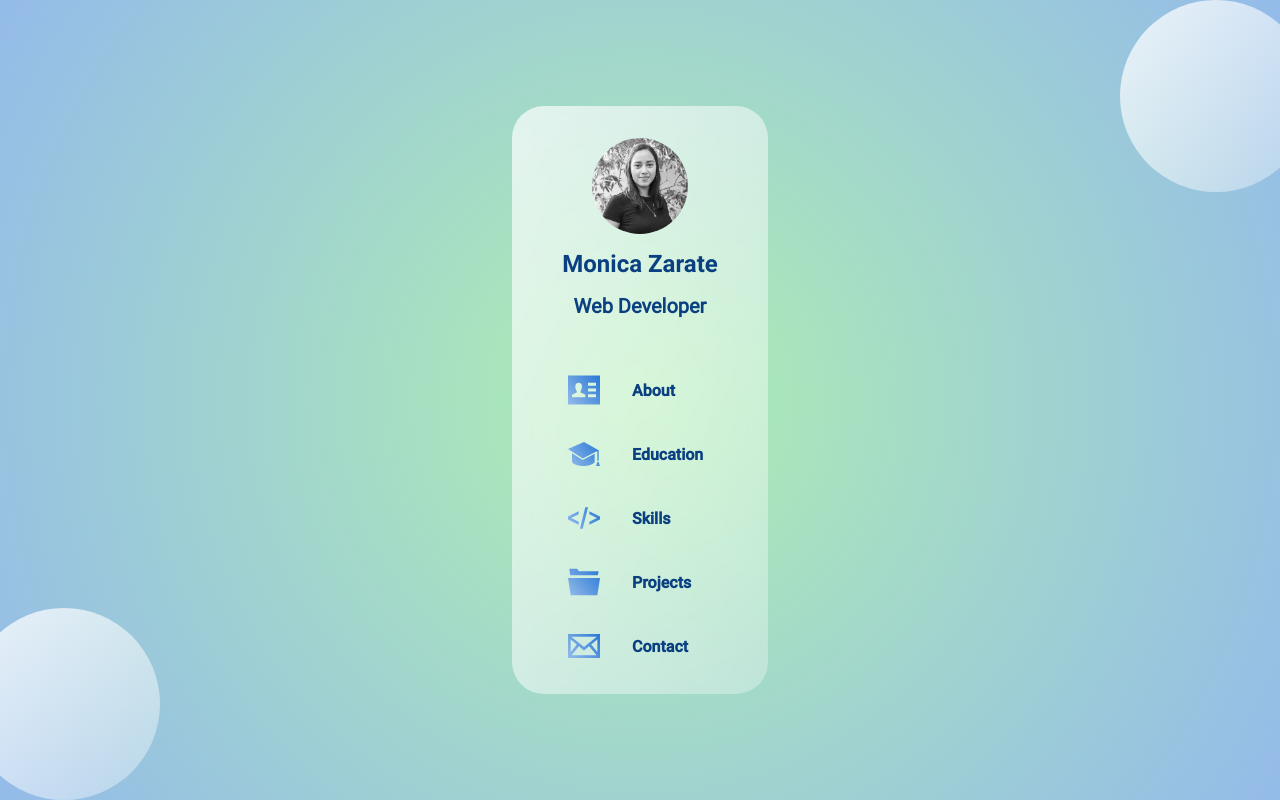
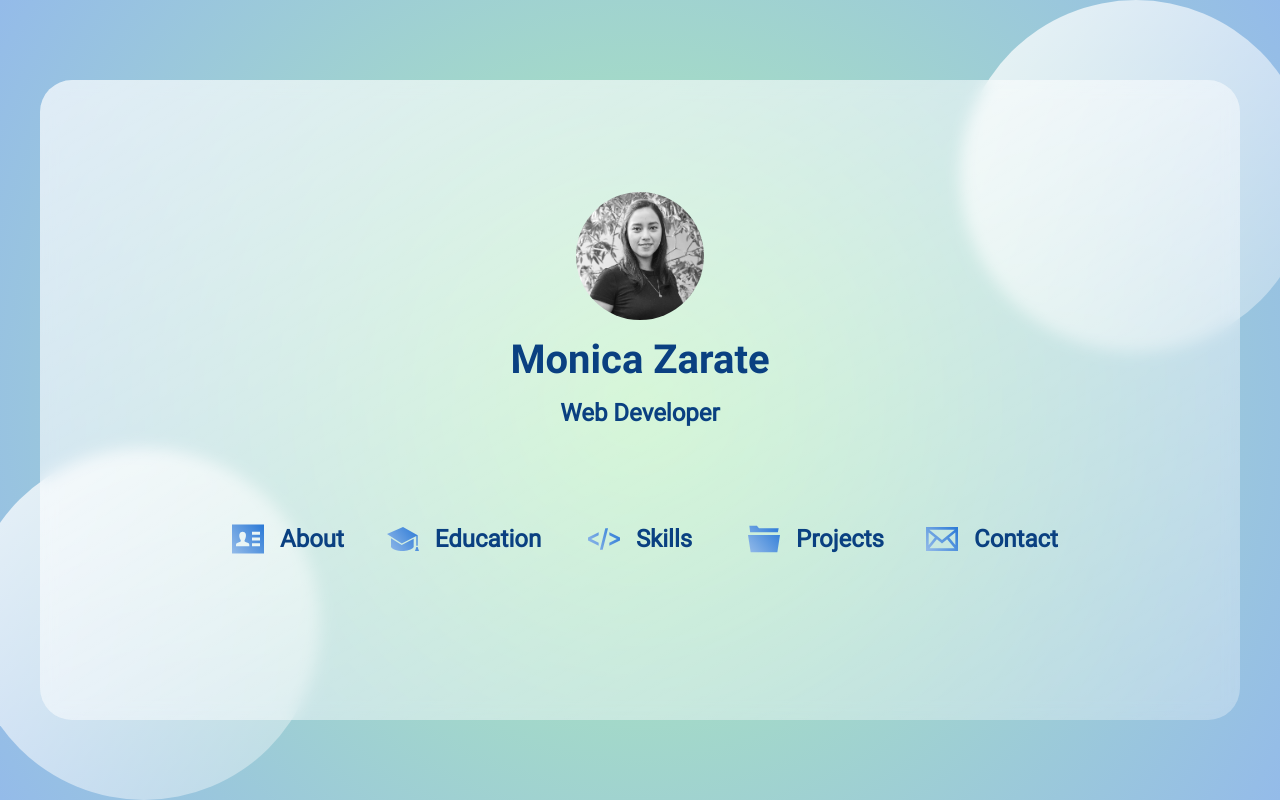
Before and after one commit to monica-zarate/profile2, a React (Create React App) app: page / in a window 1280 px wide. Shown: the top 800 px of the page. Built offline with nearby package versions, Linux system fonts and the light colour scheme.

Commit message:
Styled User and Menu Components for tablet and desktop devices.

```diff
--- a/src/components/styles/main.css
+++ b/src/components/styles/main.css
@@ -74,6 +74,13 @@ ul {
   border-radius: 50%;
 }
 
+@media (min-width: 768px) {
+  .App__circle1, .App__circle2 {
+    height: 22rem;
+    width: 22rem;
+  }
+}
+
 .App__circle1 {
   top: 0;
   right: -2rem;
@@ -97,11 +104,24 @@ ul {
   margin: 1rem 1rem 2.5rem 1rem;
 }
 
+@media (min-width: 768px) {
+  .user {
+    margin: 2rem 2rem 6rem 2rem;
+  }
+}
+
 .user__icon {
   width: 6rem;
   height: 6rem;
   border-radius: 50%;
   margin: 0 0 1rem 0;
+}
+
+@media (min-width: 768px) {
+  .user__icon {
+    width: 8rem;
+    height: 8rem;
+  }
 }
 
 .user__title {
@@ -112,10 +132,22 @@ ul {
   margin: 0 0 1rem 0;
 }
 
+@media (min-width: 768px) and (min-width: 768px) {
+  .user__title {
+    font-size: 2.5rem;
+  }
+}
+
 .user__subtitle {
   font-family: "Roboto Regular";
   font-size: 1.25rem;
   color: #0a4081;
+}
+
+@media (min-width: 768px) {
+  .user__subtitle {
+    font-size: 1.5rem;
+  }
 }
 
 .menu {
@@ -123,6 +155,36 @@ ul {
   width: 16rem;
   margin: 1.5rem 0;
   padding: 1rem;
+}
+
+@media (min-width: 768px) {
+  .menu {
+    width: 75rem;
+    padding: 5rem;
+    height: 40rem;
+    -webkit-box-pack: unset;
+        -ms-flex-pack: unset;
+            justify-content: unset;
+  }
+}
+
+@media (min-width: 1440px) {
+  .menu {
+    width: 100rem;
+    height: 50rem;
+    -ms-flex-pack: distribute;
+        justify-content: space-around;
+    padding: 10rem 5rem;
+  }
+}
+
+@media (min-width: 768px) {
+  .menu__list {
+    -webkit-box-orient: horizontal;
+    -webkit-box-direction: normal;
+        -ms-flex-direction: row;
+            flex-direction: row;
+  }
 }
 
 .menu__item-wrapper {
@@ -139,10 +201,24 @@ ul {
           justify-content: flex-start;
 }
 
+@media (min-width: 768px) {
+  .menu__link {
+    -webkit-box-pack: center;
+        -ms-flex-pack: center;
+            justify-content: center;
+  }
+}
+
 .menu__img {
   width: 2rem;
   height: 2rem;
   margin: 1rem;
+}
+
+@media (min-width: 768px) {
+  .menu__img {
+    margin: 0;
+  }
 }
 
 .menu__title {
@@ -150,6 +226,19 @@ ul {
   color: #0a4081;
   margin: 1rem;
   font-size: 1rem;
+}
+
+@media (min-width: 768px) {
+  .menu__title {
+    font-size: 1.5rem;
+    font-family: "Roboto Regular";
+  }
+}
+
+@media (min-width: 768px) and (min-width: 768px) {
+  .menu__title {
+    margin: 0 0 0 1rem;
+  }
 }
 
 .nav {
--- a/src/components/styles/partials/_app.scss
+++ b/src/components/styles/partials/_app.scss
@@ -25,6 +25,10 @@
     width: 12rem;
     position: absolute;
     border-radius: 50%;
+    @include tablet {
+      height: 22rem;
+      width: 22rem;
+    }
   }
 
   &__circle1 {
```
Also changed, not shown: src/components/styles/partials/_menu.scss (+30 -0 lines), src/components/styles/partials/_user.scss (+15 -0 lines), 2 other files (tests, documents, lock files or other folders).
